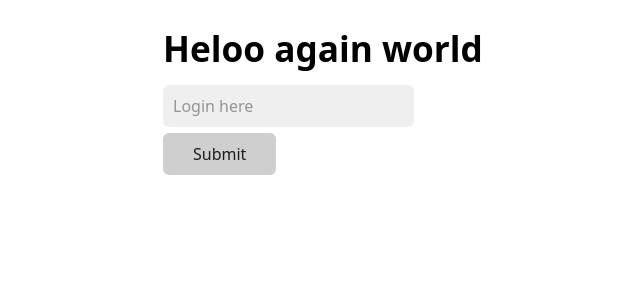
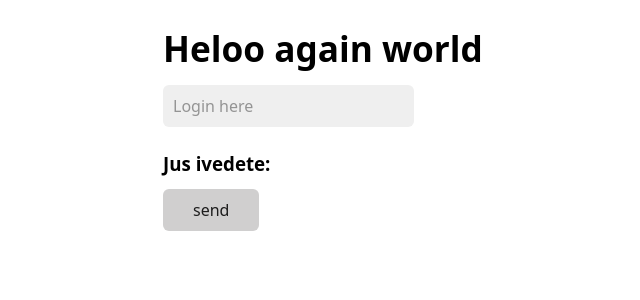
Before and after one commit to MariusCodeAcademy/type8-react-05-events-forms, a React (Create React App) app: page / in a window 1280 px wide. Shown: the top 300 px of the page, without its empty margins (77-717 px from the left). Built offline with nearby package versions, Linux system fonts and the light colour scheme.

Commit message:
rwo way binding

```diff
--- a/src/components/Form/Login.jsx
+++ b/src/components/Form/Login.jsx
@@ -1,19 +1,46 @@
 // Login.jsx componentas
+import { useState } from 'react';
+
 function Login() {
-  // sukuri displayValue funkcija su test console.log
+  const [usernameValue, setUsernameValue] = useState('');
+  const [showUsername, setShowUsername] = useState(false);
+
+  /**
+   * take input value from input and update state with it
+   */
+  function usernameEnterHandler(event) {
+    console.log('entering value to input');
+    console.log(event.target); // ===  <input type='text' placeholder='Login here' />
+    const inputEl = event.target;
+    const ivestaReikme = inputEl.value;
+    setUsernameValue(ivestaReikme);
+  }
+
+  return (
+    <div className='login'>
+      <input
+        onChange={usernameEnterHandler}
+        value={usernameValue}
+        type='text'
+        placeholder='Login here'
+      />
+      <h3>Jus ivedete: {usernameValue}</h3>
+
+      <button onClick={sendValues}>send</button>
+      {showUsername && <h2>{usernameValue}</h2>}
+    </div>
+  );
+
+  function sendValues() {
+    // send values
+    // clear inputs
+    setUsernameValue('');
+  }
+
   function displayValue() {
     console.log('displayValue called');
+    setShowUsername(!showUsername);
   }
-  return (
-    <div className='login'>
-      {/* // vienas input type text */}
-      <input type='text' placeholder='Login here' />
-      {/* // vienas button */}
-      <button onClick={displayValue}>Submit</button>
-    </div>
-  );
 }
-// paspaudus button iskvieciam funkcija displayValue
-// susikurti state kuriame saugosim username
 
 export default Login;
```
